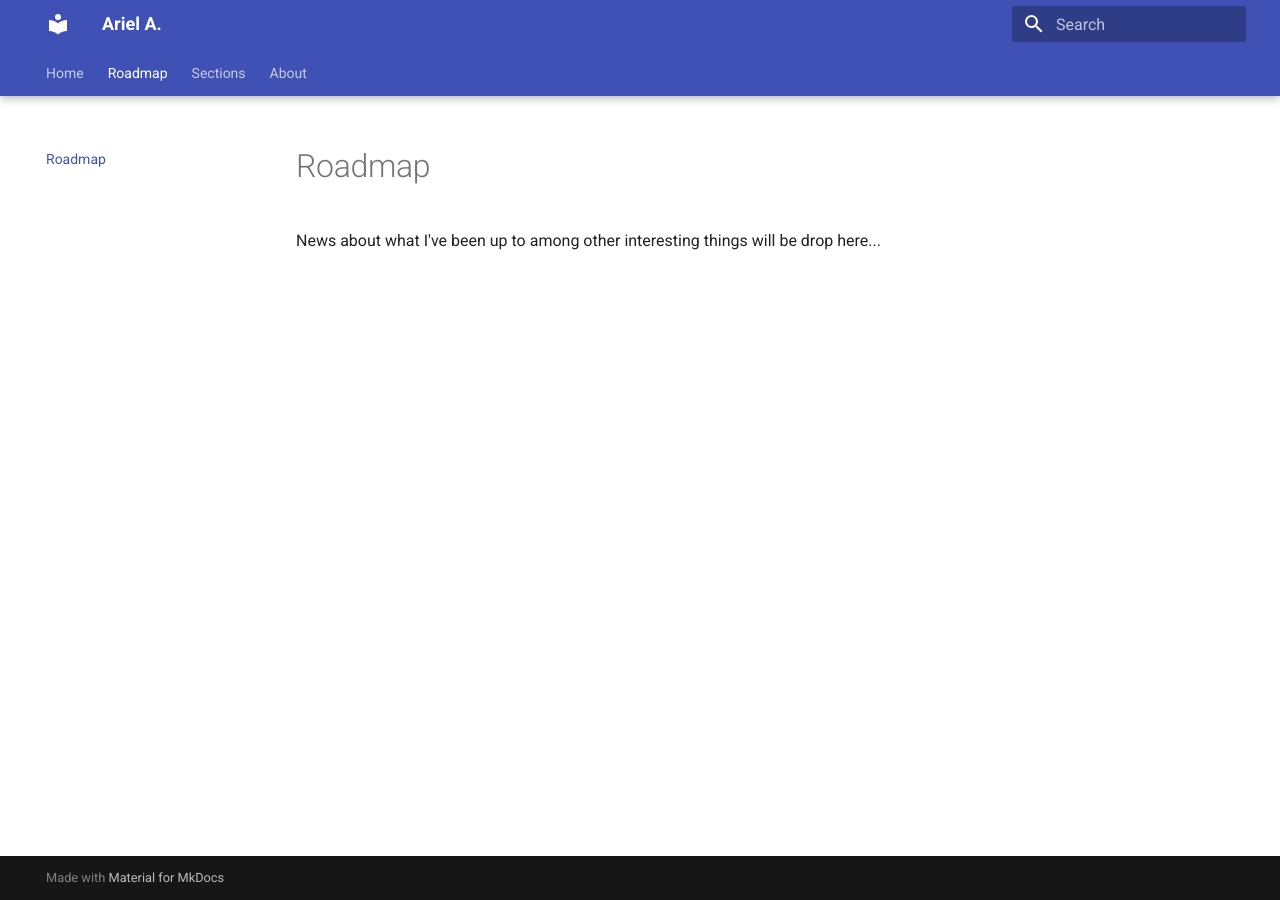
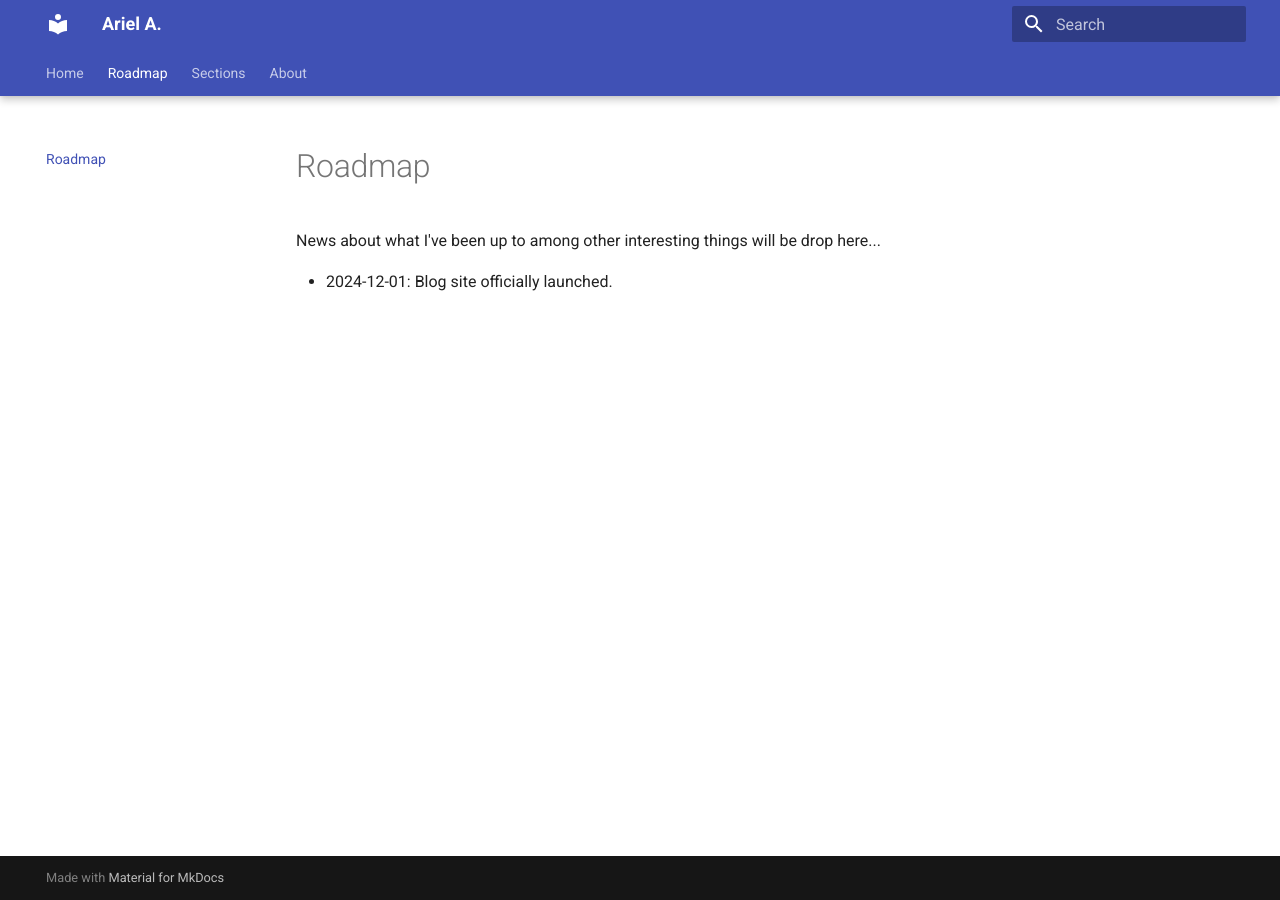
Before and after one commit to arielarigossi/blog, an MkDocs documentation site: the page built from docs/news.md, in a window 1280 px wide. Built offline with MkDocs 1.6.1 and Material for MkDocs 9.7.7, drawn with Linux system fonts in a browser that asks for light colours.

Commit message:
roadmap updated

```diff
--- a/docs/news.md
+++ b/docs/news.md
@@ -1,3 +1,7 @@
 # Roadmap
 
 News about what I've been up to among other interesting things will be drop here...
+
+
+
+- 2024-12-01: Blog site officially launched.
```
